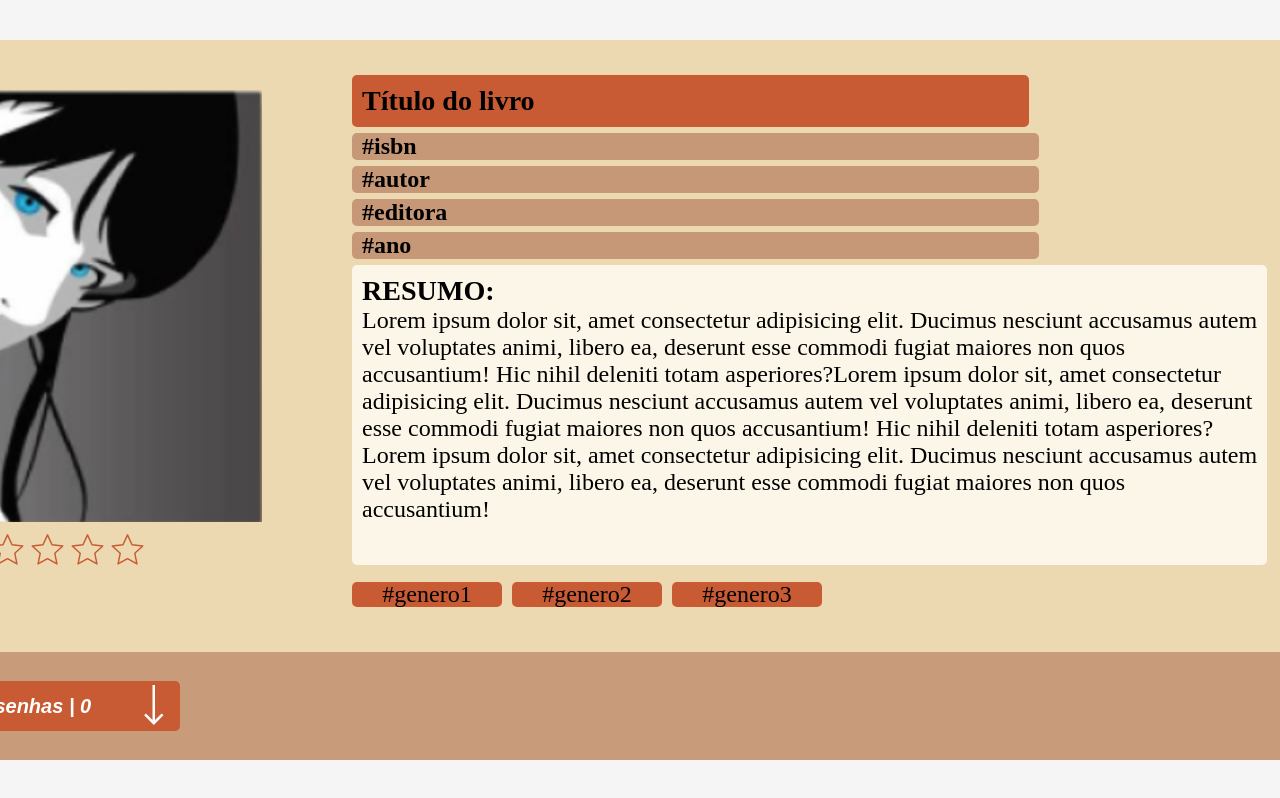
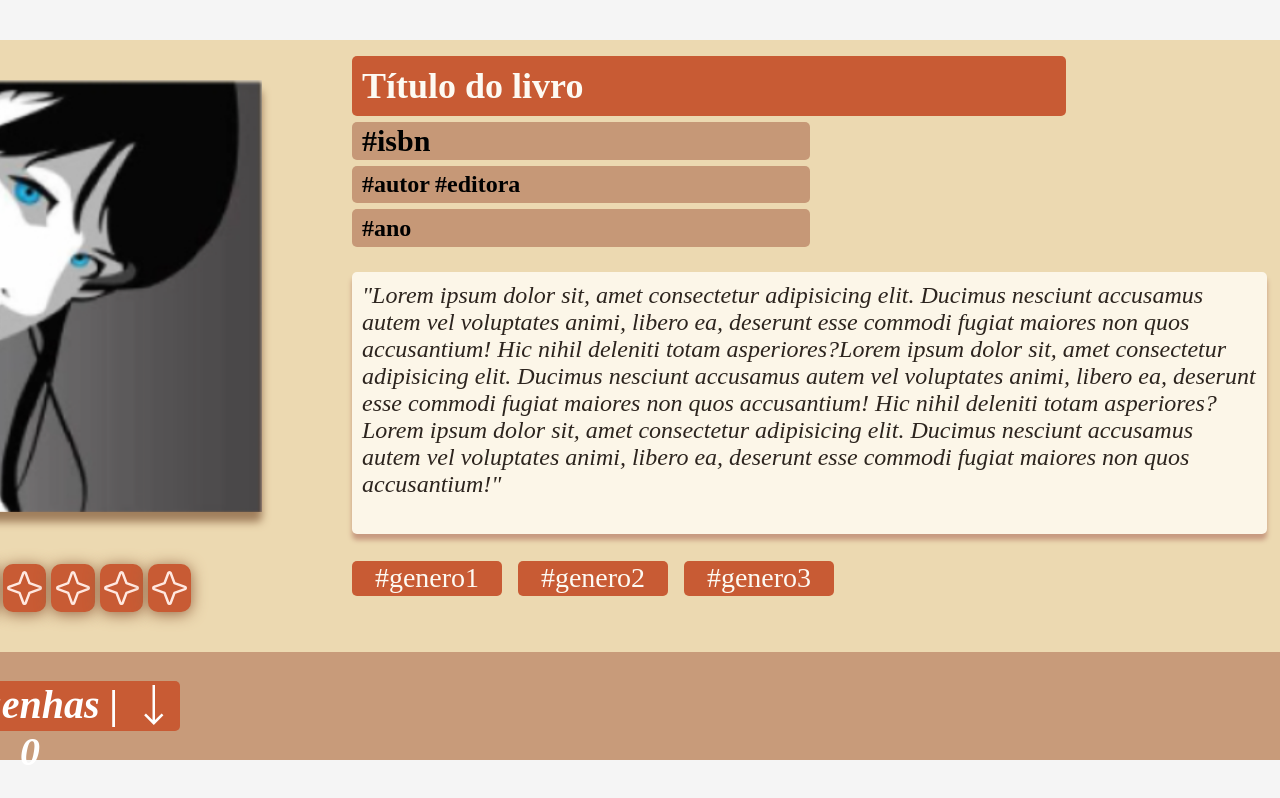
Before and after one commit to Jouusey/SA-segundafase, a React app: page /telalivro in a window 1280 px wide. Shown: the top 798 px of the page. Built offline with nearby package versions, Linux system fonts and the light colour scheme; the HTML template or start-up script is replaced by a standard one; a web font is replaced by a local one.

Commit message:
NavbarVerrtical

```diff
--- a/src/components/LivroParteUm.css
+++ b/src/components/LivroParteUm.css
@@ -4,6 +4,7 @@
     background-color: whitesmoke;
     height: 90vh;
     width: 180vh;
+
 }
    .parte-cima{
     display: flex;
@@ -30,7 +31,8 @@
             /* position: absolute;
             top: 30px;
             left: 65px; */
-            /* margin: 10px; */
+            box-shadow: 0px 10px 9px #a07e5c;
+             margin: 10px;
             display: flex;
             justify-content: start;
             align-items: center;
@@ -56,7 +58,12 @@
             width: 100%;
             margin-bottom: 70px;
             padding-left: 30px;
-            gap: 5px;
+        }
+
+        .estrelas-btn-livro{
+
+            margin-top: 5%;
+            width: 60%;
         }
             .icone-estrela{
                 height: 35px;
@@ -78,6 +85,7 @@
             height: 100%;
             width: 100%;
             background-color: transparent;
+            margin-bottom: 4%;
             padding: 35px 35px 35px 0px;
         }
             .titulo-livro{
@@ -85,23 +93,37 @@
                 justify-content: start;
                 align-items: center;
                 padding: 10px;
-                height: 10%;
-                width: 74%;
-                background-color: #c85b34;
+                height: 11%;
+                width: 78%;
+                background-color: var(--laranjaenferrujado);
                 border-radius: 5px;
             }
+
+            .h3-tituloLivro{
+
+                font-size: 36px;
+                color: var(--navbar);
+
+            }
+
+            .h4-descricaoLivro{
+
+                font-size: 30px;
+            }
+
             .descricao-livro{
                 display: flex;
                 justify-content: start;
                 align-items: center;
                 padding: 10px;
                 gap: 5px;
-                height: 5%;
-                width: 75%;
+                height: 7%;
+                width: 50%;
                 background-color: #c69877;
                 border-radius: 5px;
             }
             .sinopse-livro{
+                margin-top: 2%;
                 display: flex;
                 justify-content: start;
                 align-items: start;
@@ -109,15 +131,22 @@
                 padding: 10px;
                 height: 65%;
                 width: 100%;
+                color: #2c241e;
                 background-color:#fcf6e8;
                 border-radius: 5px;
+                box-shadow: 0px 6px 5px #c79a80;
+            }
+
+            .lbl-sinopseLivro{
+                font-style: italic;
             }
 
             .genero-livro{
                 display: flex;
                 justify-content: start;
                 align-items: center;
-                gap: 10px;
+                margin-top: 2%;
+                gap: 16px;
                 height: 10%;
                 width: 100%;
                 background-color: transparent;
@@ -126,13 +155,16 @@
                     display: flex;
                     justify-content: center;
                     align-items: center;
-                    height: 25px;
+                    font-size: 28px;
+                    height: 35px;
                     width: 150px;
+                    color: var(--navbar);
                     background-color: #c85b34;
                     border-radius: 5px;
                 }
 
     .parte-menus{
+
         display: flex;
         justify-content: start;
         align-items: center;
@@ -142,14 +174,32 @@
         width: 4%;
         background-color: transparent;
     }
-        .botao-menu{
-            height: 40px;
-            width: 40px;
+        .botao-menuUm{
+            height: 50px;
+            width: 50px;
             border: none;
             border-radius: 5px;
-            background-color:#f0e0c0;
+            background-color:#f8efdd;
             cursor: pointer;
-            margin-right: 5px;
+            margin-right: 35px;
+        }
+        .botao-menuDois{
+            height: 50px;
+            width: 50px;
+            border: none;
+            border-radius: 5px;
+            background-color:#f8efdd;
+            cursor: pointer;
+            margin-right: 35px;
+        }
+         .botao-menuTres{
+            height: 50px;
+            width: 50px;
+            border: none;
+            border-radius: 5px;
+            background-color:#f8efdd;
+            cursor: pointer;
+            margin-right: 35px;
         }
             .botao-menu:hover{
                 background-color: #fff;
@@ -161,6 +211,7 @@
         }
 
    .parte-baixo{
+
     display: flex;
     justify-content: start;
     align-items: center;
@@ -170,12 +221,15 @@
     background-color: #c89b7a;
    }
     .botao-resenha{
+
         height: 50px;
         width: 200px;
         border: none;
         background-color: #c85b34;
         color: #fff;
-        font-size: 20px;
+
+        font-family: "fonte-projeto";
+        font-size: 40px;
         font-style: italic;
         font-weight: bold;
         border-top-left-radius: 5px;
@@ -189,9 +243,14 @@
         cursor: pointer;
         border-top-right-radius: 5px;
         border-bottom-right-radius: 5px;
+
+        transition: 1S ease-in-out;
     }
         .botao-icone:hover{
-            background-color: #ecd9b1;
+            margin-left: 20PX;
+
+            background-color: #e44101;
+            transition: 0.5S ease-in-out;
         }
         .icone-down{
             height: 40px;
@@ -208,7 +267,7 @@ dialog{
     border-radius: 20px;
     width: 40%;
     position: fixed;
-    top: 57%;
+    top: 56%;
     left: 53.3%;
     transform: translate(-50%, -50%);
 }
@@ -220,44 +279,43 @@ dialog{
     gap: 10px;
     height: fit-content;
     width: fit-content;
-    background-color: #f0e0c0;
     border-radius: 20px;
-    box-shadow: 0 0 8px 10px #c85b34;;
+
 }
     .escrever-resenha{
+
+        margin-top: 11%;
+    font-family: "fonte-projeto";
         display: flex;
-        justify-content: center;
-        align-items: center;
-        flex-direction: column;
+
         padding: 8px;
         gap: 5px;
         border: none;
         border-radius: 5px;
-        height: 250px;
-        width: 720px;
-        background-color: #f0e0c0;
+        height: 240px;
+        width: 743px;
+        background-color:#fcf6e8;
         color: #000;
-        font-size: 18px;
+        font-size: 23px;
+        resize: none;
+        margin-bottom: 13%;
+        margin-right: 2.1%;
+    }
+
+    .escrever-resenha:focus{
+
+        outline-width: 0px;
+
     }
     .botao-cadastrar-resenha{
-        height: 25px;
+        font-family: "fonte-projeto";
+        height: 40px;
         width: 150px;
-        color: #000;
-        font-size: 15px;
-        font-family: monospace;
-        font-style: italic;
+        color: var(--navbar);
+        font-size: 30px;
         font-weight: bold;
-        background-color: #ecd9b1;
-        border: solid 1px #c85b34;
+        background-color: var(--laranjaenferrujado);
+        border: none;
         border-radius: 5px;
-        margin-bottom: 5px;
         cursor: pointer;
     }
-        .botao-cadastrar-resenha:hover{
-            background-color: #c85b34;
-            color: #fff;
-            font-size: 18px;
-            font-weight: bolder;
-            transition: 0.5s;
-            border: solid 1px #ecd9b1;
-        }
--- a/src/components/LivroParteUm.jsx
+++ b/src/components/LivroParteUm.jsx
@@ -1,6 +1,8 @@
 import { useState } from "react"
 import "./LivroParteUm.css"
 import LivroParteDois from "./LivroParteDois"
+import EstrelasBtn from "./EstrelasBtn"
+import NavbarVertical from "./NavbarVertical"
 
 function LivroParteUm() {
     // Estado para armazenar a lista de resenhas
@@ -22,6 +24,8 @@ function LivroParteUm() {
       };
 
     const [resenhas, setResenhas] = useState(false) // este serve para chamar o componente da parte dois do livro que contém todas as resenhas do referido livro...
+
+
 
     const [resenhaNova, setResenhaNova] = useState(false) //este useState é para controlar a caixa de digitar a resenha do livro...
 
@@ -46,11 +50,13 @@ function LivroParteUm() {
 
                     <div className="parte-classificacao">
 
-                        <img src="./images/star.svg" alt="" className="icone-estrela"/>
-                        <img src="./images/star.svg" alt="" className="icone-estrela"/>
-                        <img src="./images/star.svg" alt="" className="icone-estrela"/>
-                        <img src="./images/star.svg" alt="" className="icone-estrela"/>
-                        <img src="./images/star.svg" alt="" className="icone-estrela"/>
+<div className="estrelas-btn-livro">
+
+<EstrelasBtn />
+
+</div>
+
+
 
                     </div>
 
@@ -61,19 +67,15 @@ function LivroParteUm() {
                     <div className="textos">
 
                         <div className="titulo-livro">
-                            <h3>Título do livro</h3>
+                            <h3 className="h3-tituloLivro">Título do livro</h3>
                         </div>
 
                         <div className="descricao-livro">
-                            <h4>#isbn</h4>
+                            <h4 className="h4-descricaoLivro">#isbn</h4>
                         </div>
 
                         <div className="descricao-livro">
-                            <h4>#autor</h4>
-                        </div>
-
-                        <div className="descricao-livro">
-                            <h4>#editora</h4>
+                            <h4>#autor</h4>   <h4>#editora</h4>
                         </div>
 
                         <div className="descricao-livro">
@@ -82,8 +84,8 @@ function LivroParteUm() {
 
                         <div className="sinopse-livro">
 
-                            <h3>RESUMO:</h3>
-                            <label htmlFor="">Lorem ipsum dolor sit, amet consectetur adipisicing elit. Ducimus nesciunt accusamus autem vel voluptates animi, libero ea, deserunt esse commodi fugiat maiores non quos accusantium! Hic nihil deleniti totam asperiores?Lorem ipsum dolor sit, amet consectetur adipisicing elit. Ducimus nesciunt accusamus autem vel voluptates animi, libero ea, deserunt esse commodi fugiat maiores non quos accusantium! Hic nihil deleniti totam asperiores?Lorem ipsum dolor sit, amet consectetur adipisicing elit. Ducimus nesciunt accusamus autem vel voluptates animi, libero ea, deserunt esse commodi fugiat maiores non quos accusantium!</label>
+
+                            <label className="lbl-sinopseLivro" htmlFor="">"Lorem ipsum dolor sit, amet consectetur adipisicing elit. Ducimus nesciunt accusamus autem vel voluptates animi, libero ea, deserunt esse commodi fugiat maiores non quos accusantium! Hic nihil deleniti totam asperiores?Lorem ipsum dolor sit, amet consectetur adipisicing elit. Ducimus nesciunt accusamus autem vel voluptates animi, libero ea, deserunt esse commodi fugiat maiores non quos accusantium! Hic nihil deleniti totam asperiores?Lorem ipsum dolor sit, amet consectetur adipisicing elit. Ducimus nesciunt accusamus autem vel voluptates animi, libero ea, deserunt esse commodi fugiat maiores non quos accusantium!"</label>
 
                         </div>
 
@@ -101,9 +103,7 @@ function LivroParteUm() {
 
                 <div className="parte-menus">
 
-                    <button className="botao-menu" onClick={home}><img src="./images/home.svg" alt="" className="icone-botao"/></button>
-
-                    <button className="botao-menu" onClick={() => setResenhaNova(true)}><img src="./images/pen.svg" alt="" className="icone-botao"/></button>
+                    <NavbarVertical />
 
                 </div>
 
@@ -112,7 +112,11 @@ function LivroParteUm() {
             <div className="parte-baixo">
 
                 <button className="botao-resenha">Resenhas  |  {resenhasLivro.length}</button>
+
+
+
                 <button className="botao-icone" onClick={ () => setResenhas(!resenhas)}><img src="./images/down.svg" alt="" className="icone-down"/></button>
+
 
             </div>
 
@@ -128,7 +132,7 @@ function LivroParteUm() {
 
                 <div className="div-textarea">
 
-                    <textarea name="" id="resenha-nova" cols="30" rows="10" className="escrever-resenha" placeholder="Escreva nesse espaço a sua resenha..."
+                    <textarea maxLength={800} name="" id="resenha-nova" cols="30" rows="10" className="escrever-resenha" placeholder="Escreva nesse espaço a sua resenha..."
                     value={texto}
                     onChange={(event) => setTexto(event.target.value)}
                     >
--- a/src/components/Navbar.jsx
+++ b/src/components/Navbar.jsx
@@ -1,5 +1,6 @@
 import { Link } from "react-router-dom"
 import './Navbar.css'
+
 function Navbar() {
   return (
     <nav className="navbar">
--- /dev/null
+++ b/src/components/NavbarVertical.css
@@ -0,0 +1,14 @@
+
+.div-navbarVertical{
+
+    display: flex;
+    justify-content: start;
+    align-items: center;
+    flex-direction: column;
+    gap: 15px;
+    padding-top: 20px;
+    width: 20%;
+    background-color: transparent;
+    margin-left: 15%;
+
+}
--- /dev/null
+++ b/src/components/NavbarVertical.jsx
@@ -0,0 +1,27 @@
+import React from 'react'
+import './NavbarVertical.css'
+import { Link, useNavigate } from "react-router-dom"
+
+function NavbarVertical() {
+
+
+    const navigate = useNavigate()
+
+  return (
+    <div className='div-navbarVertical'>
+
+
+                    <button onClick={() => {navigate("/telaprincipal")}} className="botao-menuUm"> <img src="../public/icons/ant-design--home-outlined.svg" alt="" className="icone-botao"/> </button>
+
+                    <button onClick={() => {navigate("/telaescrivaninha")}}  className="botao-menuDois"><img src="public/icons/escrita.png" alt="" className="icone-botao"/> </button>
+
+                    <button onClick={() => {navigate("/telausuarioconfigs")}} className="botao-menuTres"><img src="./public/images/setting.svg" alt="" className="icone-botao"/> </button>
+
+
+
+
+    </div>
+  )
+}
+
+export default NavbarVertical
--- a/src/pages/TelaCadastro.css
+++ b/src/pages/TelaCadastro.css
@@ -60,7 +60,7 @@
 
     display: flex;
     font-weight: bolder;
-    margin-bottom: 45px;
+    margin-bottom: 15px;
 
 
 }
```
Also changed, not shown: src/components/LivroParteDois.css (+15 -16 lines), src/pages/TelaEscrivaninha.css (+4 -24 lines), src/pages/TelaEscrivaninha.jsx (+3 -6 lines), src/pages/TelaPrincipal.jsx (+15 -6 lines).
